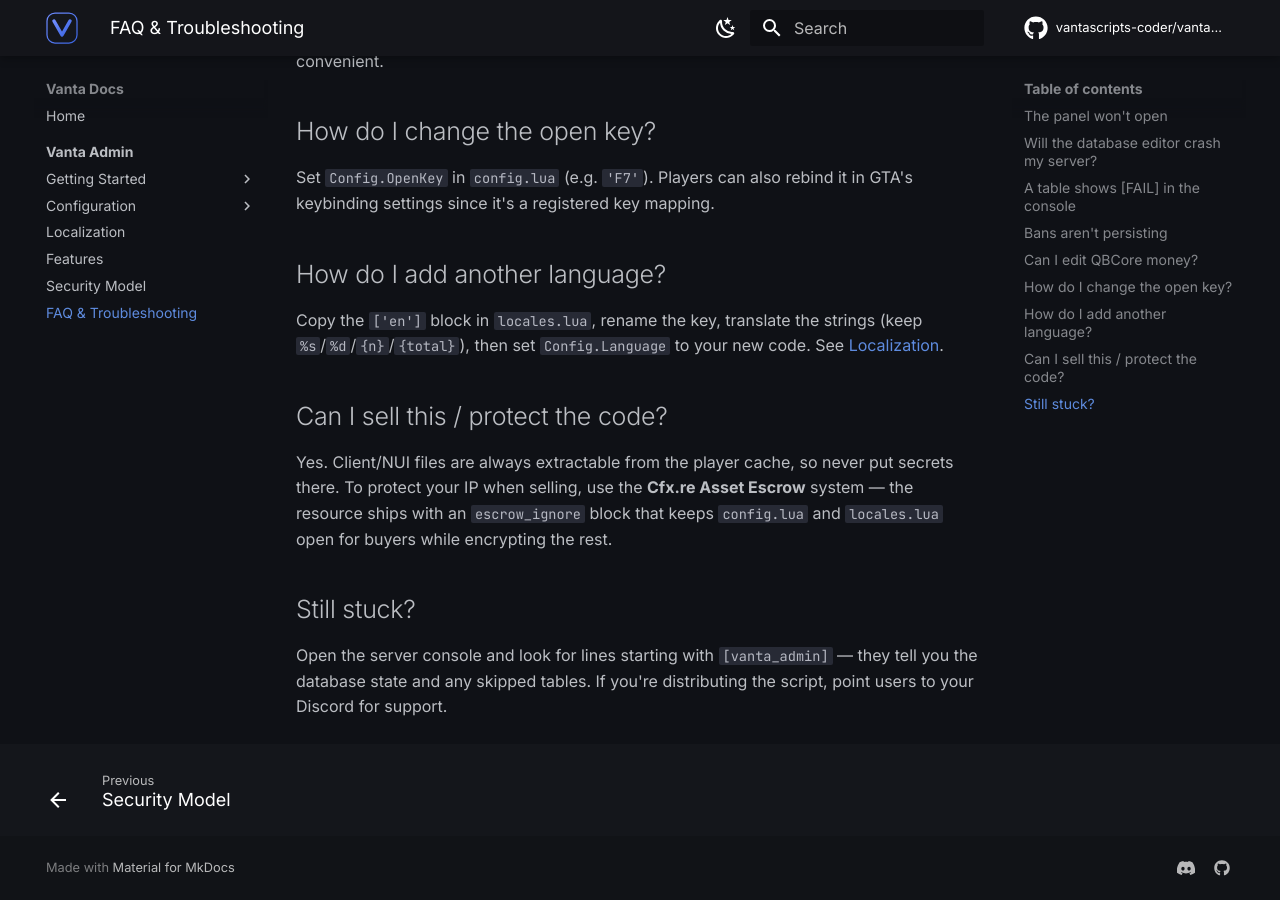
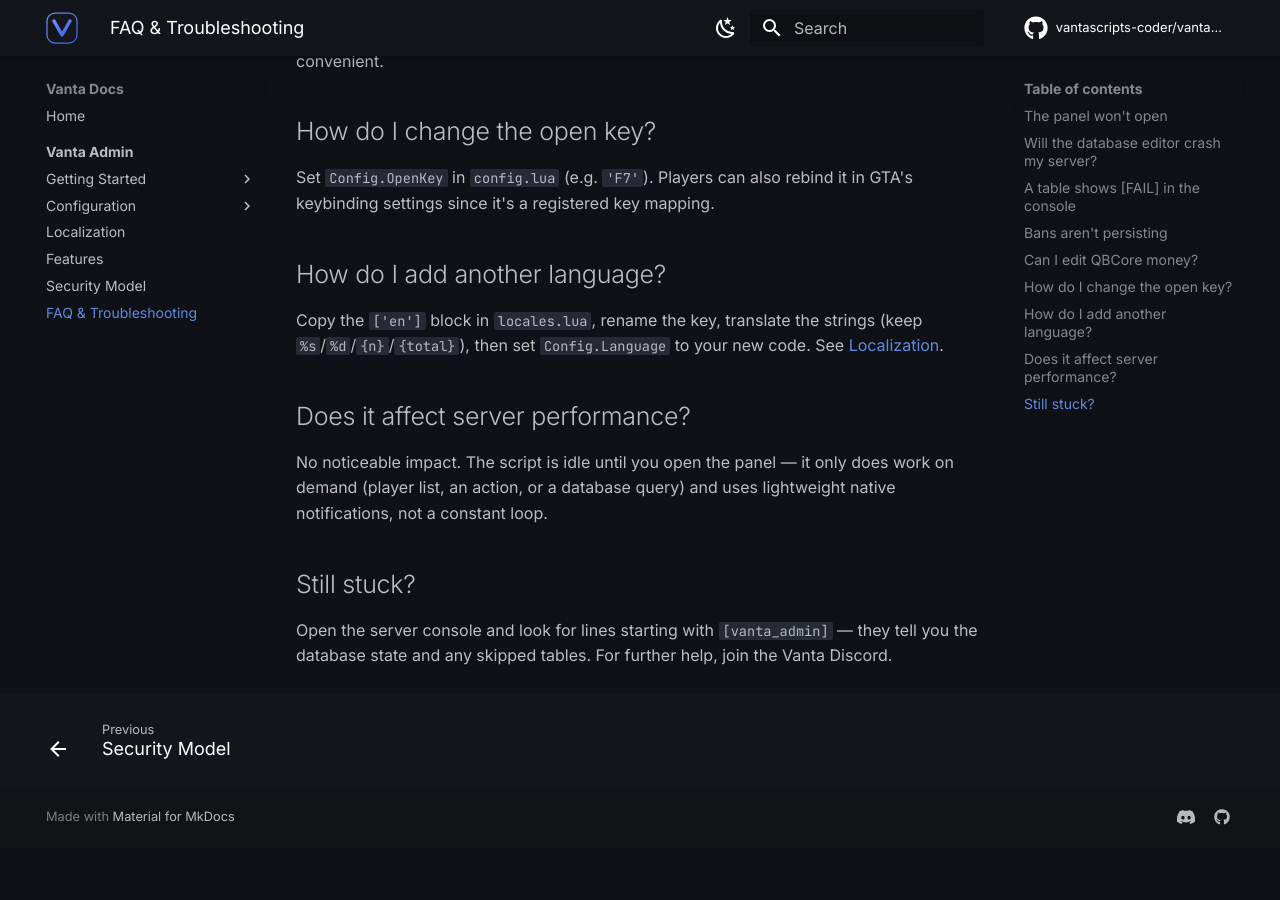
Before and after one commit to vantascripts-coder/vanta-docs, an MkDocs documentation site: the page built from docs/scripts/vanta-admin/faq.md, in a window 1280 px wide and 900 px high, scrolled down 1064 px. Built offline with MkDocs 1.6.1 and Material for MkDocs 9.7.7, drawn with Linux system fonts in a browser that asks for light colours; comment, search, counter and statistics services are not loaded; after the commit the page ends 1913 px from its top, so only the background shows below that.

Commit message:
Make docs buyer-facing: remove seller/escrow notes

```diff
--- a/docs/scripts/vanta-admin/faq.md
+++ b/docs/scripts/vanta-admin/faq.md
@@ -46,15 +46,14 @@ Copy the `['en']` block in `locales.lua`, rename the key, translate the strings
 (keep `%s`/`%d`/`{n}`/`{total}`), then set `Config.Language` to your new code. See
 [Localization](localization.md).
 
-## Can I sell this / protect the code?
+## Does it affect server performance?
 
-Yes. Client/NUI files are always extractable from the player cache, so never put
-secrets there. To protect your IP when selling, use the **Cfx.re Asset Escrow**
-system — the resource ships with an `escrow_ignore` block that keeps `config.lua`
-and `locales.lua` open for buyers while encrypting the rest.
+No noticeable impact. The script is idle until you open the panel — it only does
+work on demand (player list, an action, or a database query) and uses lightweight
+native notifications, not a constant loop.
 
 ## Still stuck?
 
 Open the server console and look for lines starting with `[vanta_admin]` — they
-tell you the database state and any skipped tables. If you're distributing the
-script, point users to your Discord for support.
+tell you the database state and any skipped tables. For further help, join the
+Vanta Discord.
```
Also changed, not shown: docs/index.md (+1 -1 lines), docs/scripts/vanta-admin/index.md (+4 -3 lines), docs/scripts/vanta-admin/security.md (+0 -8 lines).
